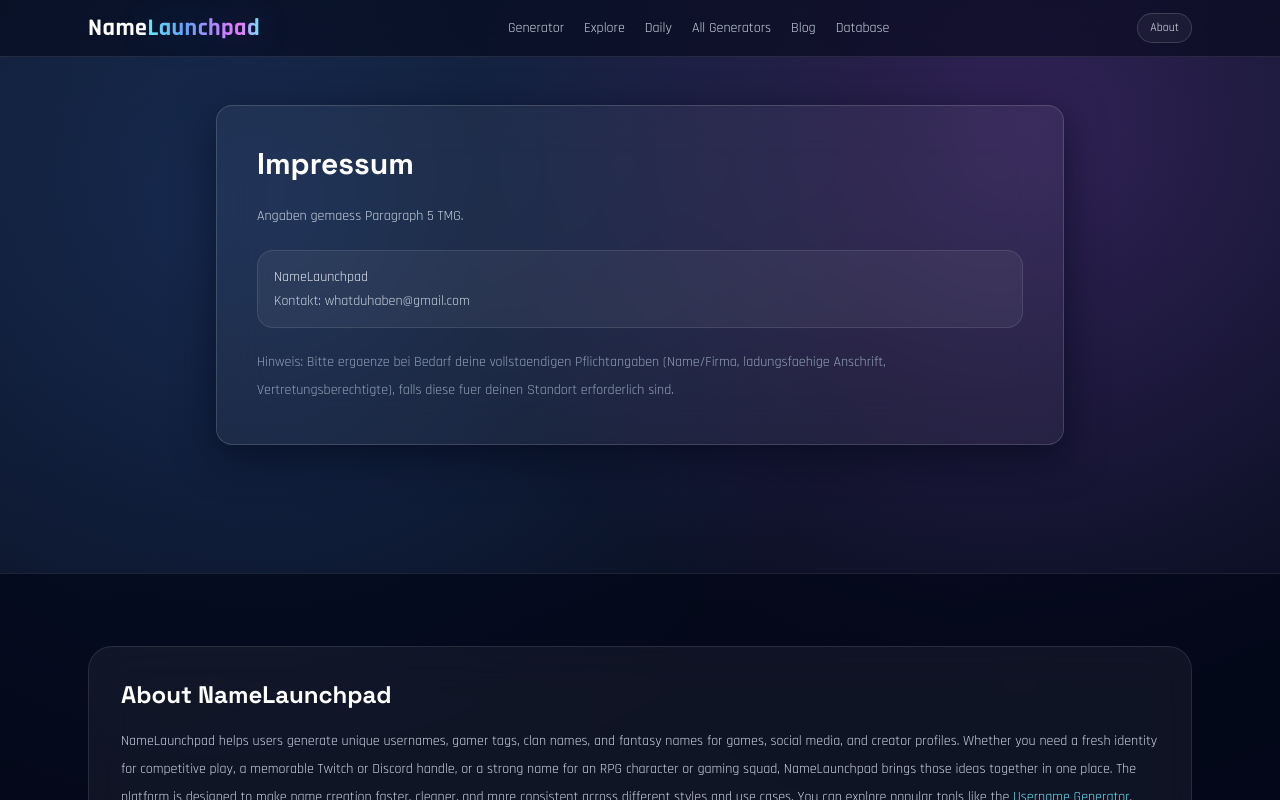
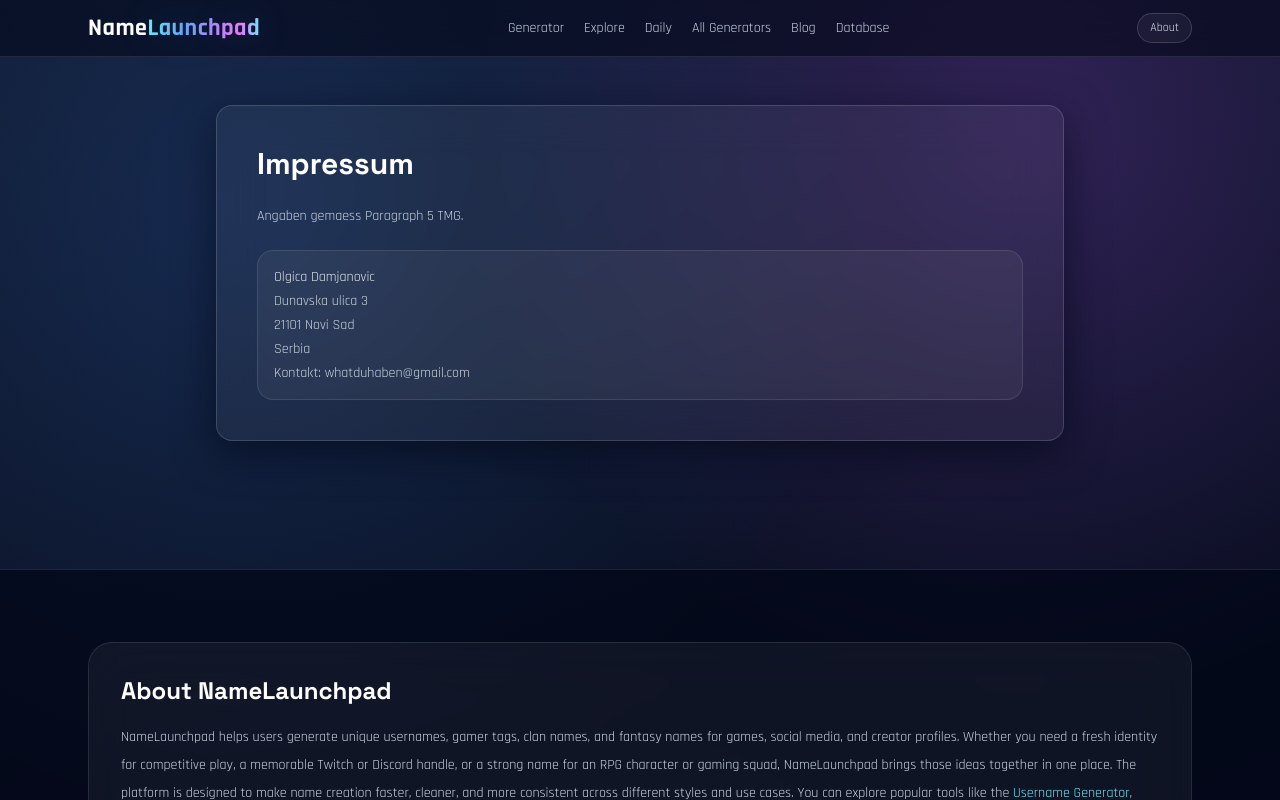
Before and after one commit to izanez/namelaunchpad, a Next.js app: page /impressum in a window 1280 px wide. Shown: the top 800 px of the page. Built offline with nearby package versions, Linux system fonts and the light colour scheme.

Commit message:
Update imprint with owner name and Novi Sad address

```diff
--- a/app/impressum/page.tsx
+++ b/app/impressum/page.tsx
@@ -18,12 +18,12 @@ export default function ImpressumPage() {
           Angaben gemaess Paragraph 5 TMG.
         </p>
         <div className="rounded-xl2 border border-white/10 bg-white/5 p-4">
-          <p className="text-sm text-slate-200">NameLaunchpad</p>
+          <p className="text-sm text-slate-200">Olgica Damjanovic</p>
+          <p className="mt-1 text-sm text-slate-300">Dunavska ulica 3</p>
+          <p className="mt-1 text-sm text-slate-300">21101 Novi Sad</p>
+          <p className="mt-1 text-sm text-slate-300">Serbia</p>
           <p className="mt-1 text-sm text-slate-300">Kontakt: whatduhaben@gmail.com</p>
         </div>
-        <p className="text-sm leading-7 text-slate-400">
-          Hinweis: Bitte ergaenze bei Bedarf deine vollstaendigen Pflichtangaben (Name/Firma, ladungsfaehige Anschrift, Vertretungsberechtigte), falls diese fuer deinen Standort erforderlich sind.
-        </p>
       </Card>
     </section>
   );
```
